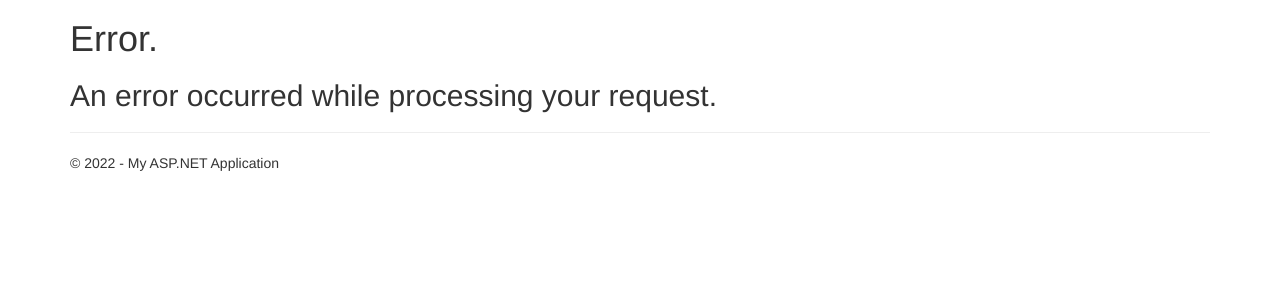
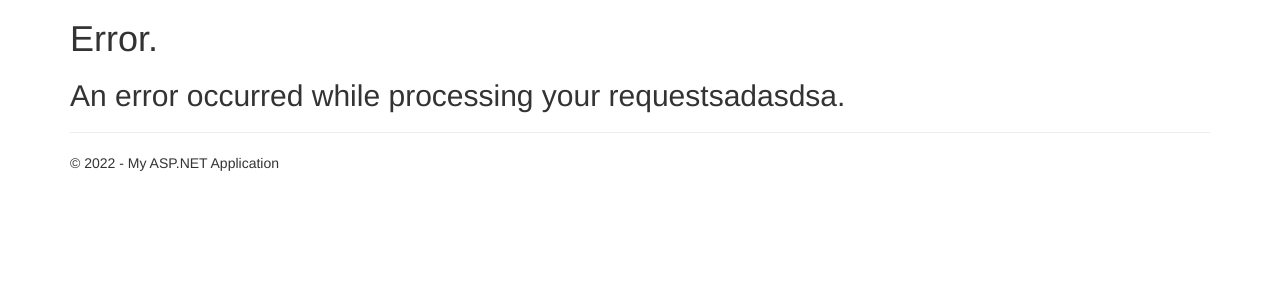
Before and after one commit to kubeopsskills-enterprise/demo-ais-cicd, an ASP.NET MVC app: template net48-app1/SimpleNetFrame/Views/Shared/Error.cshtml in a window 1280 px wide. Shown: the part 51-351 px from the top of the page. Run offline with ASP.NET Core 8 and stand-ins for ASP.NET MVC 5, Linux system fonts and the light colour scheme; the template is opened without the code that fills it, so the values that code supplies are empty; the project's own start-up code is not run, and a stand-in starts its controllers and pages; some libraries are stand-ins or nearby versions.

Commit message:
Update: app1 & app2

```diff
--- a/net48-app1/SimpleNetFrame/Views/Shared/Error.cshtml
+++ b/net48-app1/SimpleNetFrame/Views/Shared/Error.cshtml
@@ -7,7 +7,7 @@
 <body>
     <hgroup>
         <h1>Error.</h1>
-        <h2>An error occurred while processing your request.</h2>
+        <h2>An error occurred while processing your requestsadasdsa.</h2>
     </hgroup>
 </body>
 </html>
--- a/net48-app2/SimpleNetFrame/Views/Shared/Error.cshtml
+++ b/net48-app2/SimpleNetFrame/Views/Shared/Error.cshtml
@@ -7,7 +7,7 @@
 <body>
     <hgroup>
         <h1>Error.</h1>
-        <h2>An error occurred while processing your request.xxxx</h2>
+        <h2>An error occurred while processing your request.sdfsdfsdfs</h2>
     </hgroup>
 </body>
 </html>
```
Also changed, not shown: .github/workflows/sit-ci.yml.
